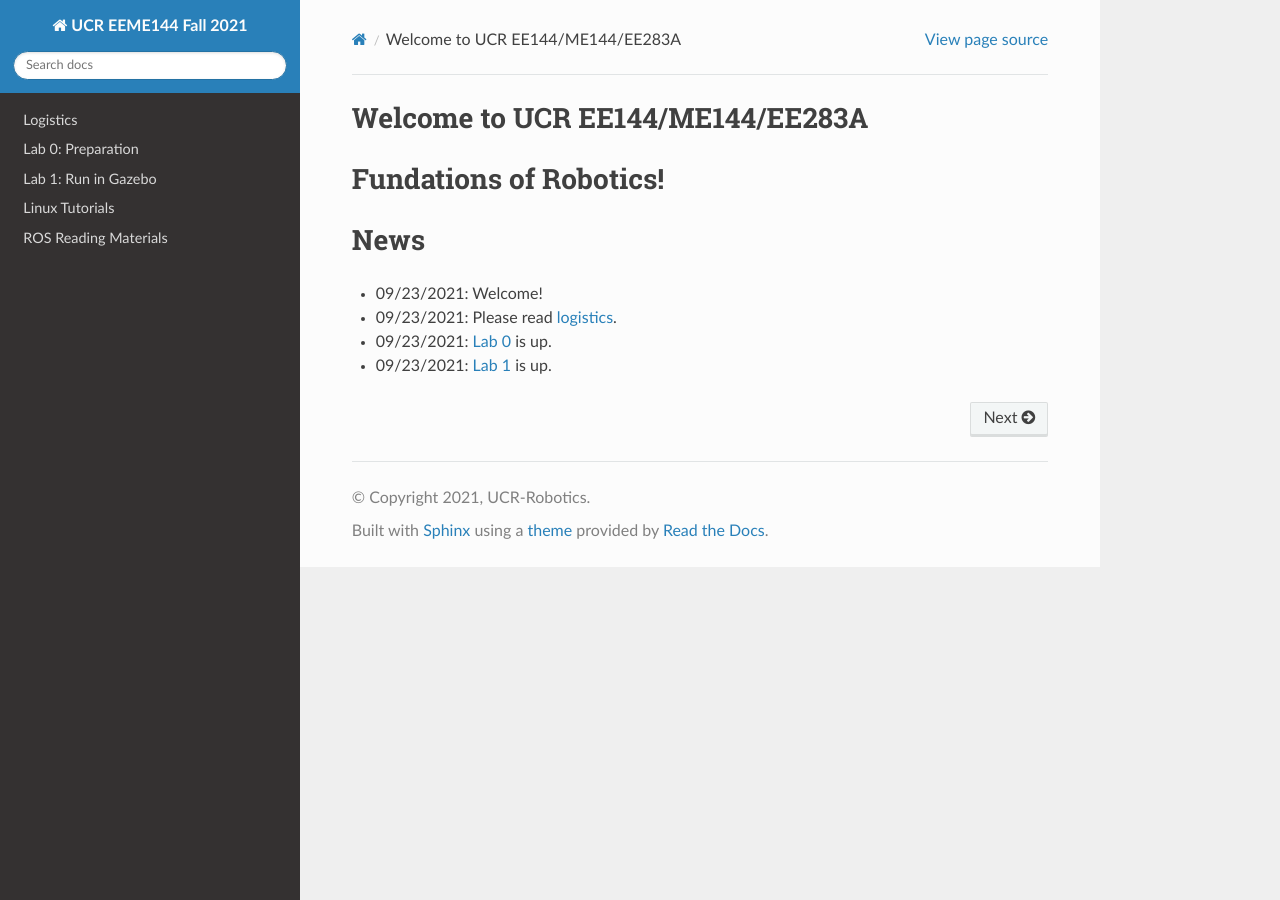
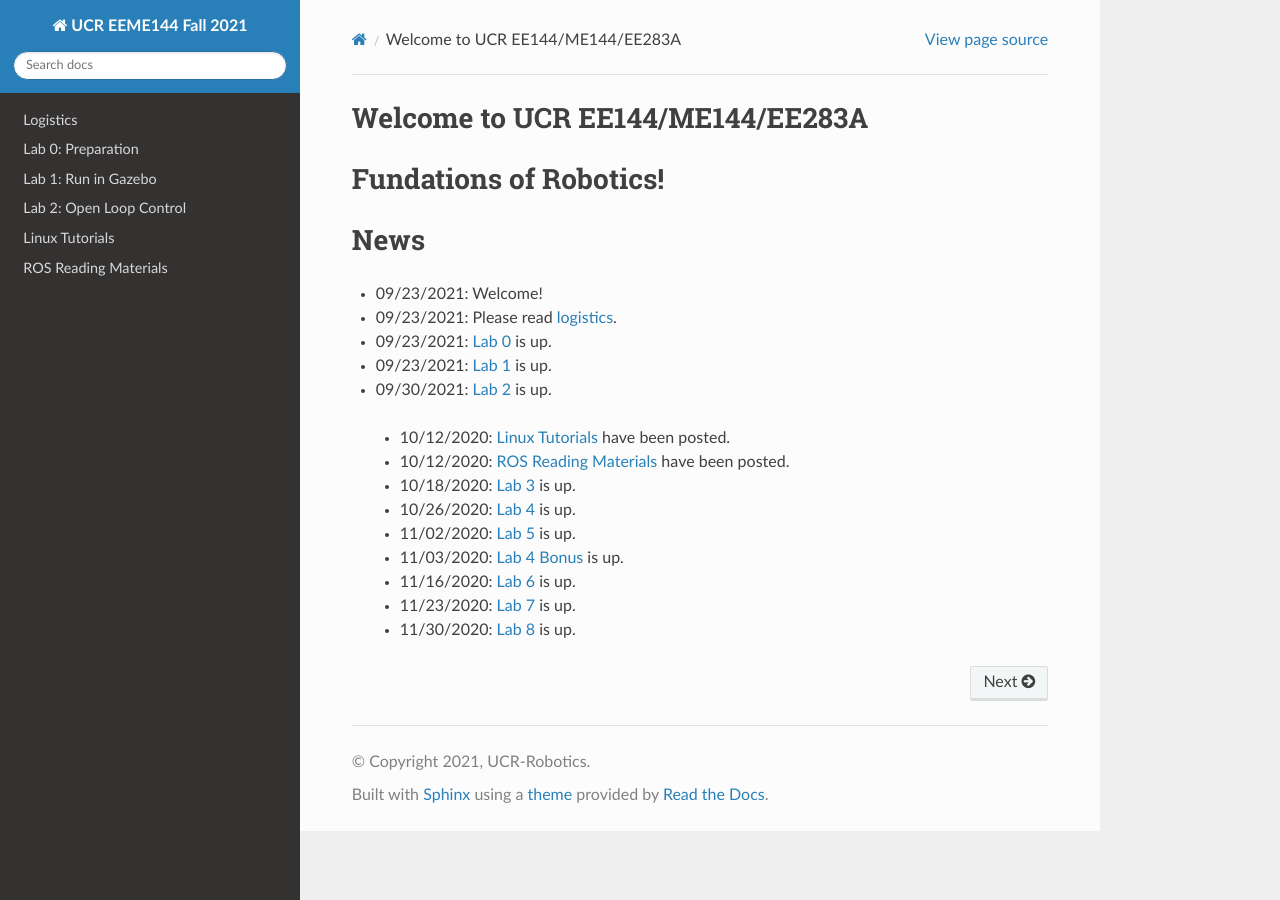
Before and after one commit to UCR-Robotics/ee144, a Sphinx documentation site: the page built from docs/index.rst, in a window 1280 px wide. Built offline with Sphinx 7.4.7 and the Read the Docs theme 2.0.0, drawn with Linux system fonts in a browser that asks for light colours.

Commit message:
Lab 2  is up

```diff
--- a/docs/index.rst
+++ b/docs/index.rst
@@ -26,9 +27,10 @@ News
 - 09/23/2021: Please read `logistics <logistics.html>`_.
 - 09/23/2021: `Lab 0 <lab0.html>`_ is up.
 - 09/23/2021: `Lab 1 <lab1.html>`_ is up.
+- 09/30/2021: `Lab 2 <lab2.html>`_ is up.
 
 ..
-   - 10/11/2020: `Lab 2 <lab2.html>`_ is up.
+
    - 10/12/2020: `Linux Tutorials <linux.html>`_ have been posted.
    - 10/12/2020: `ROS Reading Materials <ros.html>`_ have been posted.
    - 10/18/2020: `Lab 3 <lab3.html>`_ is up.
```
Also changed, not shown: other parts of docs/index.rst (+1 -0 lines).
